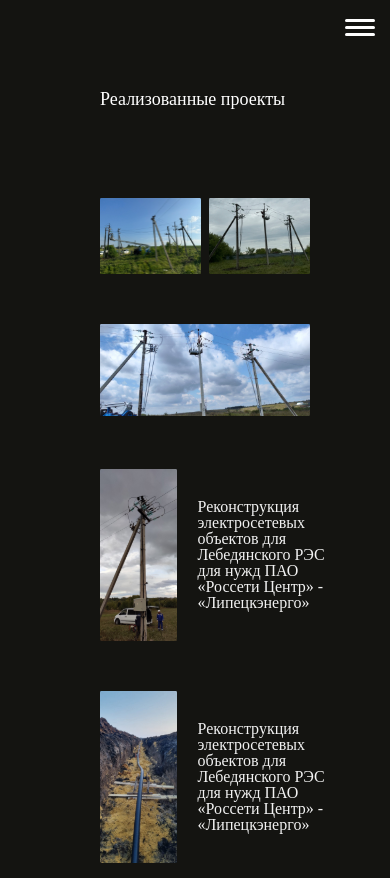
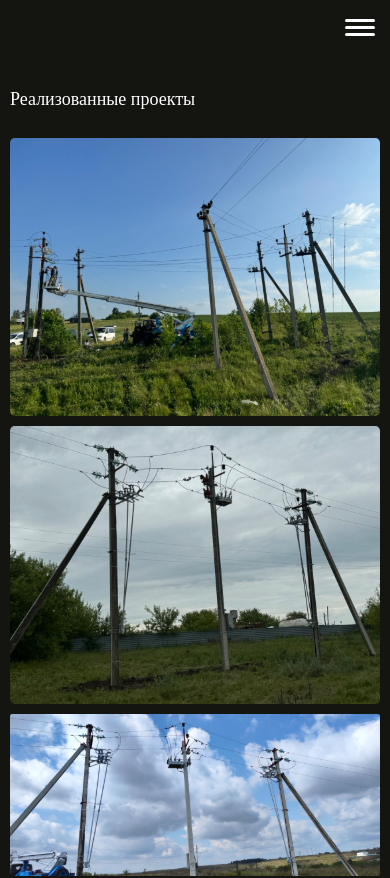
Before and after one commit to Daniks0-0/ENERGOSTROY, a React (Vite) app: page /projects in a window 390 px wide. Shown: the top 878 px of the page. Built offline with nearby package versions, Linux system fonts and the light colour scheme.

Commit message:
debug and add style

```diff
--- a/src/components/ProjectPage/ProjectCard.jsx
+++ b/src/components/ProjectPage/ProjectCard.jsx
@@ -2,12 +2,12 @@ import React from "react";
 
 
 
-const ProjectCard = ({ text, photo }) => {
+const ProjectCard = ({ text, photo, isFirst }) => {
     return (
-        <div className="project-card">
+        <div className={`project-card ${isFirst ? "project-card--first" : ""}`}>
             <div className="photo-gallery">
                 {photo.map((img, index) => (
-                    <img key={index} src={img}/>
+                    <img key={index} src={img} alt="Проект" />
                 ))}
             </div>
             <p className="text">{text}</p>
--- a/src/components/ProjectPage/ProjectPage.jsx
+++ b/src/components/ProjectPage/ProjectPage.jsx
@@ -22,8 +22,8 @@ const contents = [
 
 ];
 
-const ProjectPage = () =>{
-    return(
+const ProjectPage = () => {
+    return (
         <div className="ProjectPage">
             <div className="ProjectPage__content">
                 <h1>
@@ -37,13 +37,15 @@ const ProjectPage = () =>{
                     <div className="unrow">
                         <img src={Chaplygin3} alt="линии электропередач" />
                     </div>
+                    <p>Реконструкция электросетевых объектов  для Чаплыгинского РЭС для нужд ПАО  “Россети Центр” - “Липецкэнерго”</p>
 
                 </div>
-            {contents.map(content =>(
+                {contents.map((content, idx) => (
                     <ProjectCard
-                key={content.index}
+                        key={idx} // Используем индекс в качестве ключа
                         photo={content.photo}
                         text={content.text}
+                        isFirst={idx === 0} // Передаем проп для первого элемента
                     />
                 ))}
 
--- a/src/components/ProjectPage/ProjectPage.scss
+++ b/src/components/ProjectPage/ProjectPage.scss
@@ -1,8 +1,8 @@
 @use '_variables.scss' as vars;
 
 .ProjectPage {
-    padding-left: 100px !important;
-    padding-right: 40px !important;
+    padding-left: 100px;
+    padding-right: 100px;
 
     .ProjectPage__content {
         max-width: 1600px;
@@ -21,7 +21,6 @@
         .static-gallery {
             max-width: 1600px;
             width: 100%;
-            padding-right: 40px;
             display: flex;
             flex-direction: column;
             margin-bottom: 50px;
@@ -41,25 +40,27 @@
                     margin-bottom: 50px;
                 }
             }
-
             .unrow {
                 img {
                     width: 100%; // Изображение занимает всю ширину родителя
                 }
             }
+            p {
+                color: #f1f1f1;
+                font-size: vars.$font-size-p;
+                text-align: left;
+                margin-top: clamp(10px, 2vw, 40px);
             }
-
+        }
         // Карточки проектов
         .project-card {
-            max-width: 1600px;
+            display: flex !important;
+            max-width: 1600px !important;
             width: 100%;
-            display: flex;
-            flex-direction: row;
-            justify-content: center;
+            gap: clamp(20px, 6vw, 300px);
+            justify-content: space-between;
             align-items: center;
-            gap: 20px;
             margin-bottom: 50px;
-
             .photo-gallery {
                 display: flex;
                 flex-wrap: wrap;
@@ -71,50 +72,99 @@
                     object-fit: cover;
                 }
             }
-
             p {
                 color: #f1f1f1;
                 font-size: vars.$font-size-p;
                 text-align: left;
             }
-            //править код  надо здесь, стили не подтягиваются
-            .project-card:not(:first-of-type) {
-                p {
+            &--first {
+                .photo-gallery {
+                    order: 2; // Галерея справа
+                }
+
+                .text {
                     order: 1; // Текст слева
                 }
+            }
 
-                .photo-gallery {
-                    order: 2; // Галерея справа
             }
         }
     }
 
 
+@media (max-width: 1200px) {
+    .ProjectPage {
+        padding-left: 10px;
+        padding-right: 10px;
+        .ProjectPage__content {
+            .row img {
+                flex: 0 0 100%;
+                max-width: 100%;
+                margin-bottom: 10px;
             }
-    }
-
-@media (max-width: 1024px) {
-    .row img {
-        flex: 0 0 100%; // Каждое изображение занимает всю ширину строки
-        max-width: 100%;
-        margin-bottom: 10px; // Уменьшаем отступы
-    }
-
             .project-card {
                 flex-direction: column; // На узких экранах элементы располагаются в колонку
-
                 .photo-gallery {
                     justify-content: center; // Центрируем изображения
                 }
-
                 p {
                     text-align: center; // Центрируем текст
+                }
+                &--first {
+                    .photo-gallery {
+                        order: 1; // Галерея справа
+                    }
+
+                    .text {
+                        order: 2; // Текст слева
                     }
                 }
             }
 
-@media (max-width: 480px) {
-    .row img {
-        margin-bottom: 5px; // Ещё меньше отступов
         }
     }
+}
+
+@media (max-width: 600px) {
+    .ProjectPage {
+        padding-left: 10px;
+        padding-right: 10px;
+
+        .ProjectPage__content {
+            h1 {
+                margin-bottom: 30px;
+            }
+            .static-gallery {
+                .row {
+                    flex-direction: column;
+
+                    img {
+                        max-width: 100%;
+                        margin-bottom: 30px;
+                        margin-bottom: 10px;
+                    }
+                }
+                p {
+                    margin-top: 10px;
+                    text-align: center;
+                }
+            }
+            .project-card {
+                p {
+                    text-align: center;
+                }
+                &--first {
+                    .photo-gallery {
+                        order: 1; // Галерея справа
+                    }
+
+                    .text {
+                        order: 2; // Текст слева
+                    }
+                }
+            }
+
+        }
+
+    }
+}
```
Lines whose indentation alone changed are shown as unchanged.
